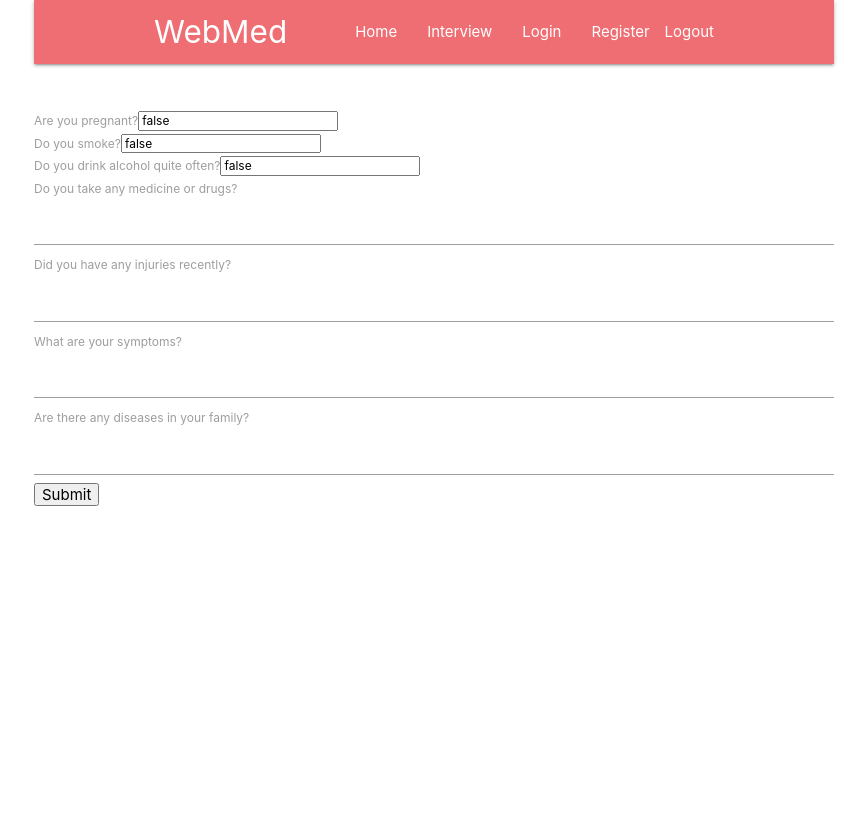
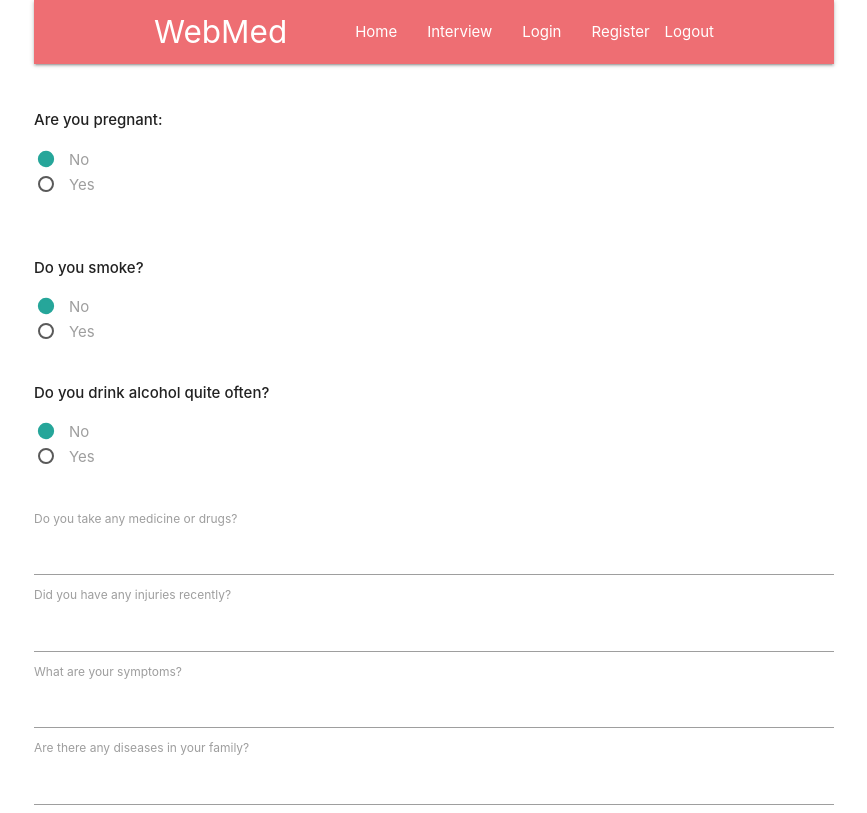
Before and after one commit to Inf-Med/Diagnosis-Web-App, a React (Create React App) app in the folder diagnosis-web-app-react/: page /interview in a window 1280 px wide. Shown: the whole page, without its empty margins (206-1073 px from the left). Built offline with nearby package versions, Linux system fonts and the light colour scheme; the HTML template or start-up script is replaced by a standard one.

Commit message:
radio buttons for quest and interview + fields verification

```diff
--- a/diagnosis-web-app-react/src/App.js
+++ b/diagnosis-web-app-react/src/App.js
@@ -6,7 +6,7 @@
 import QuestPage from './components/pages/questPage';
 import InterviewPage from './components/pages/interviewPage';
 import HomePage from './components/pages/homePage';
-import DiagnosisPage from './components/pages/diagnosisPage';
+//import DiagnosisPage from './components/pages/diagnosisPage';
 import Navbar from './components/pages/navBar';
 
 
--- a/diagnosis-web-app-react/src/components/pages/Forms/interviewForm.js
+++ b/diagnosis-web-app-react/src/components/pages/Forms/interviewForm.js
@@ -4,31 +4,43 @@
 
 class InterviewForm extends React.Component {
 
-
-    state = {
-    "pregnancy": false,
-    "cigarettes": false,
-    "alcohol": false,
+        constructor() {
+          super();
+          this.state = {
+            "pregnancy": "false",
+            "cigarettes": "false",
+            "alcohol": "false",
             "drugs": "",
             "injury": "",
             "symptoms": "",
             "family_diseases": ""
+          };
+
+          this.handleChanged = this.handleChanged.bind(this);
+          this.onRadioChange = this.onRadioChange.bind(this);
+          this.handleSubmit = this.handleSubmit.bind(this);
+
         }
-
           handleChanged = (event) => {
               this.setState({ [event.target.name] : event.target.value });
           }
 
+
+          onRadioChange = (e) => {
+            this.setState({
+                [e.target.name]: e.target.value
+            });
+          }
           handleSubmit = (e) => {
               e.preventDefault();
               this.props.sendInterviewRequest(this.state);
               this.setState({
-            "pregnancy": false,
-            "cigarettes": false,
-            "alcohol": false,
+                "pregnancy": "false",
+            "cigarettes": "false",
+            "alcohol": "false",
             "drugs": "",
             "injury": "",
-            "sympotms": "",
+            "symptoms": "",
             "family_diseases": ""
             })
           }
@@ -36,31 +48,98 @@
           render() {
               return (
                   <form id="interview">
+                       <strong>Are you pregnant:</strong>
+
+<ul>
+  <li>
     <label>
-                    Are you pregnant?
-                    <input type="boolean" name="pregnancy"
-                        value={ this.state.pregnancy }
-                        onChange={ this.handleChanged }
+      <input
+        name="pregnancy"
+        type="radio"
+        value="false"
+        checked={this.state.pregnancy === "false"}
+        onChange={this.onRadioChange}
       />
+      <span>No</span>
     </label>
+  </li>
+
+  <li>
+    <label>
+      <input
+        name="pregnancy"
+        type="radio"
+        value="true"
+        checked={this.state.pregnancy === "true"}
+        onChange={this.onRadioChange}
+      />
+      <span>Yes</span>
+    </label>
+  </li>
+</ul>
+      <br/>
                 <br/>
 
+                <strong>Do you smoke?</strong>
+
+<ul>
+  <li>
     <label>
-                    Do you smoke?
-                    <input type="boolean" name="cigarettes"
-                        value={ this.state.cigarettes }
-                        onChange={ this.handleChanged }
+      <input
+        name="cigarettes"
+        type="radio"
+        value="false"
+        checked={this.state.cigarettes === "false"}
+        onChange={this.onRadioChange}
       />
+      <span>No</span>
     </label>
+  </li>
+
+  <li>
+    <label>
+      <input
+        name="cigarettes"
+        type="radio"
+        value="true"
+        checked={this.state.cigarettes === "true"}
+        onChange={this.onRadioChange}
+      />
+      <span>Yes</span>
+    </label>
+  </li>
+</ul>
 <br/>
 
+<strong>Do you drink alcohol quite often?</strong>
+
+<ul>
+<li>
 <label>
-                    Do you drink alcohol quite often?
-                    <input type="boolean" name="alcohol"
-                        value={ this.state.alcohol }
-                        onChange={ this.handleChanged }
+<input
+name="alcohol"
+type="radio"
+value="false"
+checked={this.state.alcohol === "false"}
+onChange={this.onRadioChange}
 />
+<span>No</span>
 </label>
+</li>
+
+<li>
+<label>
+<input
+name="alcohol"
+type="radio"
+value="true"
+checked={this.state.alcohol === "true"}
+onChange={this.onRadioChange}
+/>
+<span>Yes</span>
+</label>
+</li>
+</ul>
                 <br/>
 
                 <label>
@@ -98,7 +177,9 @@
                         />
                 </label>
                 <br/>
+                {this.state.family_diseases !=='' &&  this.state.symptoms !=='' && this.state.injury !=='' && this.state.drugs !=='' &&
                 <button onClick={ this.handleSubmit }>Submit</button>
+              }
                 </form>
         )
     }
--- a/diagnosis-web-app-react/src/components/pages/Forms/questForm.js
+++ b/diagnosis-web-app-react/src/components/pages/Forms/questForm.js
@@ -1,23 +1,88 @@
-import React from 'react';
+import React, { Component } from 'react';
 import { Link, NavLink, withRouter } from 'react-router-dom';
-
 
 
 class QuestForm extends React.Component {
 
-    state = {
+  constructor() {
+    super();
+    this.state = {
       "first_name": "",
+      "first_nameError":"",
       "last_name": "",
+      "last_nameError":"",
       "age": 0,
+      "ageError":"",
       "date_of_birth": new Date(),
-    "pesel": "",
-    "sex": ""
+      "pesel": 0,
+      "peselError":"",
+      "sex": 'f'
+    };
+
+    this.handleChanged = this.handleChanged.bind(this);
+    this.onRadioChange = this.onRadioChange.bind(this);
+    this.handleSubmit = this.handleSubmit.bind(this);
+
   }
-
     handleChanged = (event) => {
         this.setState({ [event.target.name] : event.target.value });
     }
 
+    LastChanged = (event) => {
+      this.setState({ last_name : event.target.value }, () =>{
+        this.validatelast_name();
+      });
+  };
+    validatelast_name = (e) =>{
+      const{last_name} = this.state;
+      this.setState({
+        last_nameError:
+        last_name.length > 3 || last_name === '' ? null : 'Last name must be longer than 3 characters'
+      });
+    }
+    FirstChanged = (event) => {
+      this.setState({ first_name : event.target.value }, () =>{
+        this.validatefirst_name();
+      });
+  };
+    validatefirst_name = (e) =>{
+      const{first_name} = this.state;
+      this.setState({
+        first_nameError:
+        first_name.length > 3 || first_name === '' ? null : 'First name must be longer than 3 characters'
+      });
+    }
+    AgeChanged = (event) => {
+      this.setState({ age : event.target.value }, () =>{
+        this.validateage();
+      });
+  };
+    validateage = (e) =>{
+      const{age} = this.state;
+      this.setState({
+        ageError:
+        (age > 0 && age < 99) || age === 0 ? null : 'Age is out of range 0-99',
+      });
+    }
+
+    PeselChanged = (event) => {
+      this.setState({ pesel : event.target.value }, () =>{
+        this.validatepesel();
+      });
+  };
+    validatepesel = (e) =>{
+      const{pesel} = this.state;
+      this.setState({
+        peselError:
+        pesel.toString().length !==12 ? null : 'Pesel is in the wrong format',
+      });
+    }
+
+    onRadioChange = (e) => {
+      this.setState({
+        sex: e.target.value
+      });
+    }
     handleSubmit = (e) => {
         e.preventDefault();
         this.props.sendQuestRequest(this.state);
@@ -25,51 +90,81 @@
           "first_name": "",
           "last_name": "",
           "age": 0,
-            "date_of_birth": new Date(),
-            "pesel": "",
-            "sex": ""
-
+          "date_of_birth": "",
+          "pesel": 0,
+          "sex": "f"
       })
     }
 
     render() {
         return (
             <form id="quest">
+              <div>
                 <label>
                     First name:
                     <input type="text" name="first_name"
                         value={ this.state.first_name }
-                        onChange={ this.handleChanged }
+                        onChange={ this.FirstChanged }
+                        className={`form-control ${this.state.first_nameError ? 'is-invalid' : ''}`}
+                        onBlur={this.validatefirst_name}
                         />
+
                 </label>
-                <br/>
-
+                <div className='invalid-feedback'>{this.state.first_nameError}</div>
+        </div>
+        <div>
                 <label>
                     Last name:
                     <input type="text" name="last_name"
                         value={ this.state.last_name }
-                        onChange={ this.handleChanged }
+                        onChange={ this.LastChanged}
+                        onBlur={this.validatelast_name}
                         />
+
                 </label>
+                <div className='invalid-feedback'>{this.state.last_nameError}</div>
+        </div>
                 <br/>
+                <strong>Sex:</strong>
 
+          <ul>
+            <li>
               <label>
-                    Sex:
-                    <input type="text" name="sex"
-                        value={ this.state.sex }
-                        onChange={ this.handleChanged }
+                <input
+                  type="radio"
+                  value="f"
+                  checked={this.state.sex === "f"}
+                  onChange={this.onRadioChange}
                 />
+                <span>Female</span>
               </label>
+            </li>
 
+            <li>
+              <label>
+                <input
+                  type="radio"
+                  value="m"
+                  checked={this.state.sex === "m"}
+                  onChange={this.onRadioChange}
+                />
+                <span>Male</span>
+              </label>
+            </li>
+          </ul>
                 <br/>
-
+<div>
                 <label>
                     Age:
                     <input type="number" name="age"
                         value={ this.state.age }
                         onChange={ this.handleChanged }
+                        onBlur={this.validateage}
                         />
+
                 </label>
+                <div className='invalid-feedback'>{this.state.ageError}</div>
+        </div>
                 <br/>
 
                 <label>
@@ -80,33 +175,36 @@
                         />
                 </label>
                 <br/>
-
+              <div>
                 <label>
                     Pesel
-                    <input type="text" name="pesel"
+                    <input type="number" name="pesel"
                         value={ this.state.pesel }
-                        onChange={ this.handleChanged }
+                        onChange={ this.PeselChanged }
+                        onBlur={this.validatepesel}
                         />
+
                 </label>
-                <Link to="/interview">
-                <button onClick={ this.handleSubmit }>Submit
-                </button>
-                </Link>
+
+
 
                 <div>
-
                     <Link to="/interview">
                         <button type="button">
                             Next Page
                         </button>
                     </Link>
                 </div>
+                <div className='invalid-feedback'>{this.state.peselError}</div>
+                </div>
+                {this.state.pesel !==0 &&  this.state.age !==0 && this.state.first_name !=='' && this.state.last_name !=='' && !this.state.peselError && !this.state.ageError && !this.state.last_nameError && !this.state.first_nameError &&
+                <button type = "submit" onClick={this.handleSubmit}>Submit
+                </button>
+              }
             </form>
 
         )
     }
-
   }
 
-
 export default QuestForm;
--- a/diagnosis-web-app-react/src/components/pages/interviewPage.js
+++ b/diagnosis-web-app-react/src/components/pages/interviewPage.js
@@ -1,6 +1,5 @@
 import React from 'react';
 import InterviewForm from './Forms/interviewForm';
-import {getCookie} from '../utilities';
 
 
 class InterviewPage extends React.Component {
@@ -10,16 +9,10 @@
           method: 'POST',
           headers: {
             'Content-Type': 'application/json',
-            'X-CSRFToken': getCookie('csrftoken'),
           },
           body: JSON.stringify(interviewData)
         })
         .then( data => data.json())
-        .then(
-          data => {
-            console.log(data.token);
-          }
-        )
         .catch( error => console.error(error))
     }
 
```
Lines whose indentation alone changed are shown as unchanged.
